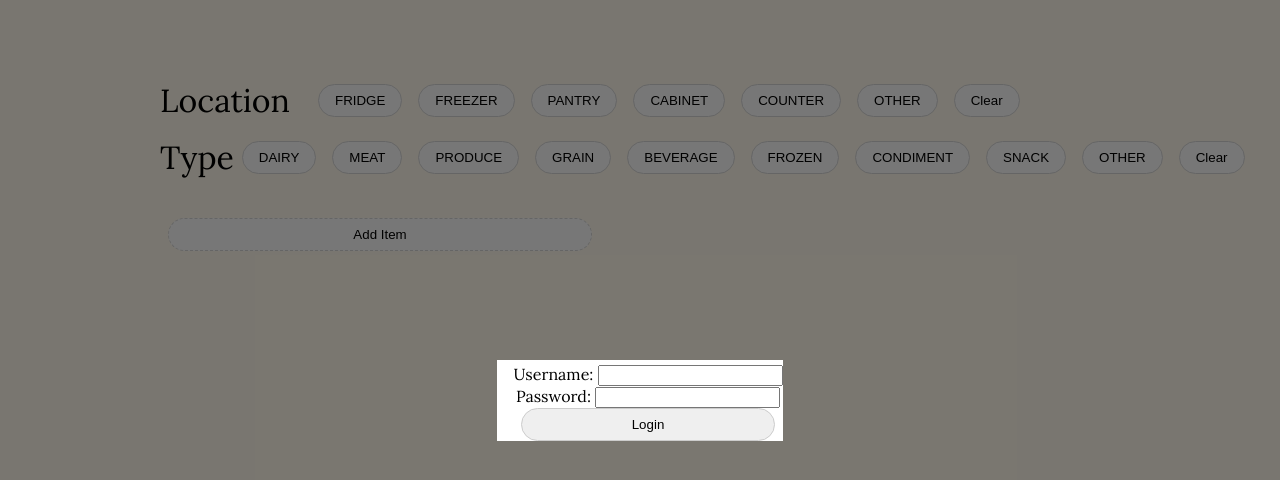
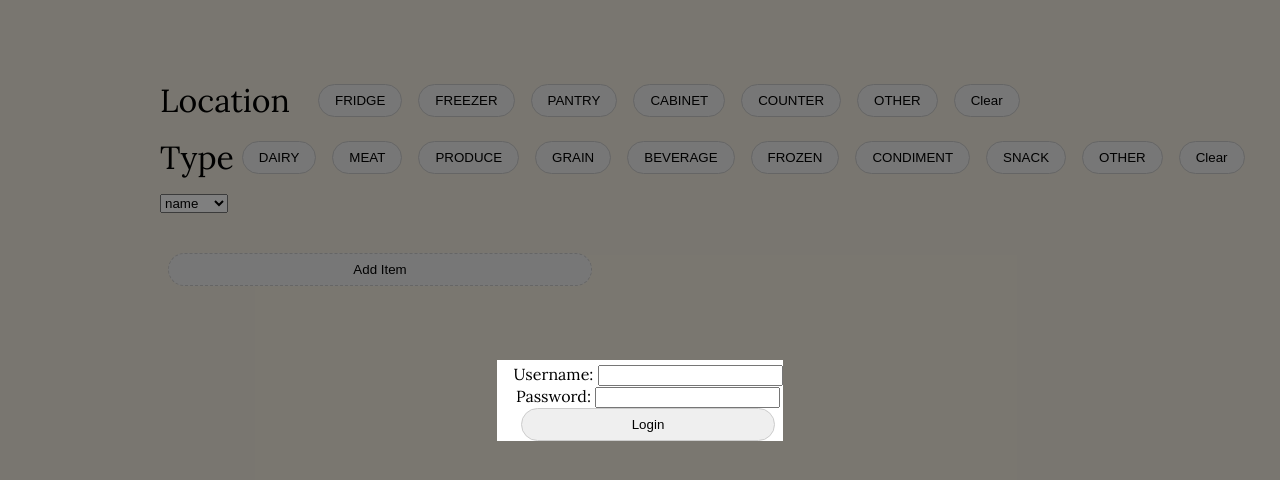
Before and after one commit to EthanLuong/kitchen, a React (Vite) app in the folder frontend/: page / in a window 1280 px wide. Shown: the top 480 px of the page. Built offline with nearby package versions, Linux system fonts and the light colour scheme.

Commit message:
Added filtering by multiple categories and sorting by name, type, or location

```diff
--- a/frontend/src/App.css
+++ b/frontend/src/App.css
@@ -167,5 +167,7 @@ body {
   padding: 0.25rem;
   margin: 0 0.25rem;
 }
-.formitem select {
+
+.selected {
+  background-color: gray;
 }
--- a/frontend/src/App.tsx
+++ b/frontend/src/App.tsx
@@ -4,6 +4,7 @@ import {
   type FoodLocation,
   type FoodType,
   type FoodItemRequest,
+  type SortOptions,
 } from "./types/types";
 import {
   getAllFoodItems,
@@ -27,15 +28,18 @@ function App() {
   const [authToken, setToken] = useState<string | null>(() =>
     localStorage.getItem("token"),
   );
-  const [locationFilter, setLocationFilter] = useState<FoodLocation | null>(
-    null,
+  const [locationFilter, setLocationFilter] = useState<Set<FoodLocation>>(
+    new Set<FoodLocation>(),
   );
-  const [typeFilter, setTypeFilter] = useState<FoodType | null>(null);
+  const [typeFilter, setTypeFilter] = useState<Set<FoodType>>(
+    new Set<FoodType>(),
+  );
   const [foodLoading, setFoodLoading] = useState(false);
   const [foodError, setFoodError] = useState(false);
   const [modalState, setModalState] = useState<null | FoodItemResponse | "add">(
     null,
   );
+  const [sortBy, setSortBy] = useState<SortOptions>("name");
 
   useEffect(() => {
     if (!authToken) return;
@@ -60,7 +64,7 @@ function App() {
   async function handleDeleteFoodItem(item: FoodItemResponse) {
     try {
       await deleteFoodItem(item.id, authToken ? authToken : "");
-      setFoodList((foodList) => foodList.filter((x) => x.id != item.id));
+      setFoodList((foodList) => foodList.filter((x) => x.id !== item.id));
     } catch (err) {
       console.log(err);
     }
@@ -94,11 +98,46 @@ function App() {
         authToken,
       );
       setFoodList((prev) =>
-        prev.map((item) => (item.id != response.id ? item : response)),
+        prev.map((item) => (item.id !== response.id ? item : response)),
       );
       setModalState(null);
     } catch (err) {
       console.log(err);
+    }
+  }
+
+  function typeFilterHandler(type: FoodType | null) {
+    if (type == null) {
+      setTypeFilter(new Set());
+      return;
+    }
+
+    const filterSet = typeFilter.has(type)
+      ? new Set([...typeFilter].filter((filter) => filter != type))
+      : new Set([...typeFilter, type]);
+    setTypeFilter(filterSet);
+  }
+
+  function locationFilterHandler(location: FoodLocation | null) {
+    if (location == null) {
+      setLocationFilter(new Set());
+      return;
+    }
+
+    const filterSet = locationFilter.has(location)
+      ? new Set([...locationFilter].filter((filter) => filter != location))
+      : new Set([...locationFilter, location]);
+    setLocationFilter(filterSet);
+  }
+
+  function sortCards(a: FoodItemResponse, b: FoodItemResponse): number {
+    switch (sortBy) {
+      case "location":
+        return a.location.localeCompare(b.location);
+      case "name":
+        return a.name.localeCompare(b.name);
+      case "type":
+        return a.foodType.localeCompare(b.foodType);
     }
   }
 
@@ -108,8 +147,11 @@ function App() {
       : (data: FormData) => handleEditItem(data, modalState.id);
 
   const visibleItems = foodList
-    .filter((item) => (locationFilter ? item.location == locationFilter : true))
-    .filter((item) => (typeFilter ? item.foodType == typeFilter : true));
+    .filter(
+      (item) => locationFilter.size === 0 || locationFilter.has(item.location),
+    )
+    .filter((item) => typeFilter.size === 0 || typeFilter.has(item.foodType))
+    .sort(sortCards);
 
   const initialForm =
     modalState !== "add" && modalState != null
@@ -128,14 +170,16 @@ function App() {
         setToken={setToken}
       ></AuthenticationModal>
       <FilterBar
-        setTypeFilter={setTypeFilter}
-        setLocationFilter={setLocationFilter}
+        locationFilter={locationFilter}
+        typeFilter={typeFilter}
+        setTypeFilter={typeFilterHandler}
+        setLocationFilter={locationFilterHandler}
+        setSortType={setSortBy}
       ></FilterBar>
       <FoodList
         foodList={visibleItems}
         onDelete={handleDeleteFoodItem}
         onEdit={setModalState}
-        setModalState={setModalState}
       />{" "}
     </>
   );
--- a/frontend/src/components/FilterBar.tsx
+++ b/frontend/src/components/FilterBar.tsx
@@ -1,18 +1,25 @@
 import {
   type FoodLocation,
   type FoodType,
+  type SortOptions,
   LOCATIONS,
   TYPE,
+  SORT_TYPE,
 } from "../types/types";
-
 type FilterBarProps = {
+  locationFilter: Set<FoodLocation>;
+  typeFilter: Set<FoodType>;
   setLocationFilter: (location: FoodLocation | null) => void;
   setTypeFilter: (type: FoodType | null) => void;
+  setSortType: (type: SortOptions) => void;
 };
 
 export default function FilterBar({
+  locationFilter,
+  typeFilter,
   setLocationFilter,
   setTypeFilter,
+  setSortType,
 }: FilterBarProps) {
   return (
     <div className="filterbar">
@@ -20,7 +27,17 @@ export default function FilterBar({
         <span>Location</span>
 
         {LOCATIONS.map((location) => (
-          <button onClick={() => setLocationFilter(location)} key={location}>
+          <button
+            onClick={() => setLocationFilter(location)}
+            key={location}
+            className={
+              locationFilter.size === 0
+                ? undefined
+                : locationFilter.has(location)
+                  ? "selected"
+                  : undefined
+            }
+          >
             {location}
           </button>
         ))}
@@ -29,13 +46,35 @@ export default function FilterBar({
       <div className="filterrow">
         <span>Type</span>
         {TYPE.map((type) => (
-          <button onClick={() => setTypeFilter(type)} key={type}>
+          <button
+            onClick={() => setTypeFilter(type)}
+            key={type}
+            className={
+              typeFilter.size === 0
+                ? undefined
+                : typeFilter.has(type)
+                  ? "selected"
+                  : undefined
+            }
+          >
             {type}
           </button>
         ))}
 
         <button onClick={() => setTypeFilter(null)}>Clear</button>
       </div>
+      <div className="filterrow">
+        <select
+          name="sortby"
+          onChange={(e) => setSortType(e.target.value as SortOptions)}
+        >
+          {SORT_TYPE.map((sort) => (
+            <option key={sort} value={sort}>
+              {sort}
+            </option>
+          ))}
+        </select>
+      </div>
     </div>
   );
 }
--- a/frontend/src/components/FoodList.tsx
+++ b/frontend/src/components/FoodList.tsx
@@ -3,15 +3,13 @@ import FoodCard from "./FoodCard";
 type FoodListProps = {
   foodList: FoodItemResponse[];
   onDelete: (item: FoodItemResponse) => void;
-  onEdit: (item: FoodItemResponse) => void;
-  setModalState: (state: "add") => void;
+  onEdit: (item: FoodItemResponse | "add") => void;
 };
 
 export default function FoodList({
   foodList,
   onDelete,
   onEdit,
-  setModalState,
 }: FoodListProps) {
   return (
     <div className="foodlist">
@@ -23,7 +21,7 @@ export default function FoodList({
           onEdit={onEdit}
         />
       ))}
-      <button className="buttoncard" onClick={() => setModalState("add")}>
+      <button className="buttoncard" onClick={() => onEdit("add")}>
         Add Item
       </button>
     </div>
--- a/frontend/src/components/ItemModal.tsx
+++ b/frontend/src/components/ItemModal.tsx
@@ -72,7 +72,11 @@ export default function ItemModal({
           name="expirationDate"
           defaultValue={defaultValues.expirationDate}
         ></input>
-        <button type="submit">{initialValue ? "Edit Item" : "Add Item"}</button>
+        <button type="submit">
+          {initialValue != null && initialValue != "add"
+            ? "Edit Item"
+            : "Add Item"}
+        </button>
       </form>
       <button onClick={() => setIsOpen(null)}>Exit</button>
     </div>
--- a/frontend/src/types/types.ts
+++ b/frontend/src/types/types.ts
@@ -19,6 +19,9 @@ export const LOCATIONS = [
   "COUNTER",
   "OTHER",
 ] as const;
+
+export const SORT_TYPE = ["name", "location", "type"] as const;
+export type SortOptions = (typeof SORT_TYPE)[number];
 
 export type Token = string;
 export type Unit = (typeof UNIT)[number];
```
